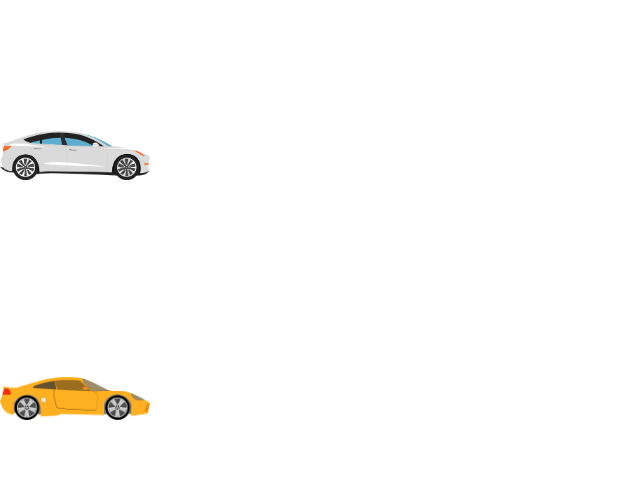
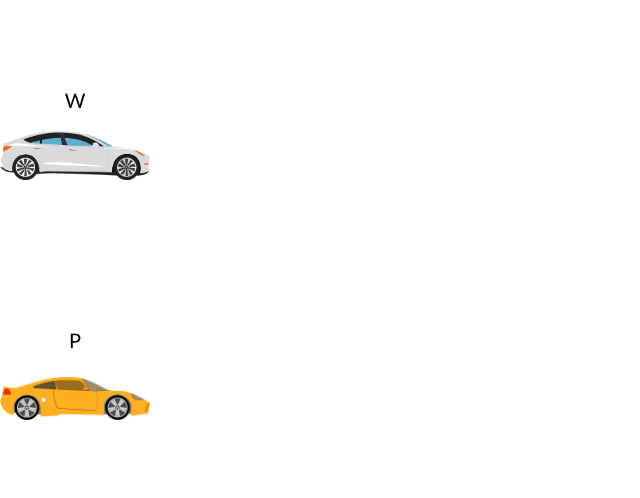
Before and after one commit to front-end-by-rimantas/19-grupe-car-racing, a plain HTML site: page index.html in a window 1280 px wide. Shown: the part 220-718 px from the top of the page, 0-640 px from the left. Drawn offline with Linux system fonts and the light colour scheme.

Commit message:
Control buttons

```diff
--- a/css/main.css
+++ b/css/main.css
@@ -42,12 +42,33 @@ body {
     .car[data-model="tesla"] {
         background-image: url(../img/tesla.png);
     }
+    .car::before {
+        display: inline-block;
+        width: 40px;
+        height: 40px;
+        content: '';
+        position: absolute;
+        top: -20px;
+        left: 50%;
+        transform: translateX(-50%);
+        background-color: #fffc;
+        color: #000;
+        font-size: 20px;
+        line-height: 40px;
+        text-align: center;
+    }
     .car.car-1 {
         top: 40vh;
     }
+        .car.car-1::before {
+            content: 'W';
+        }
     .car.car-2 {
         top: 70vh;
     }
+        .car.car-2::before {
+            content: 'P';
+        }
 
 .line {
     display: inline-block;
```
